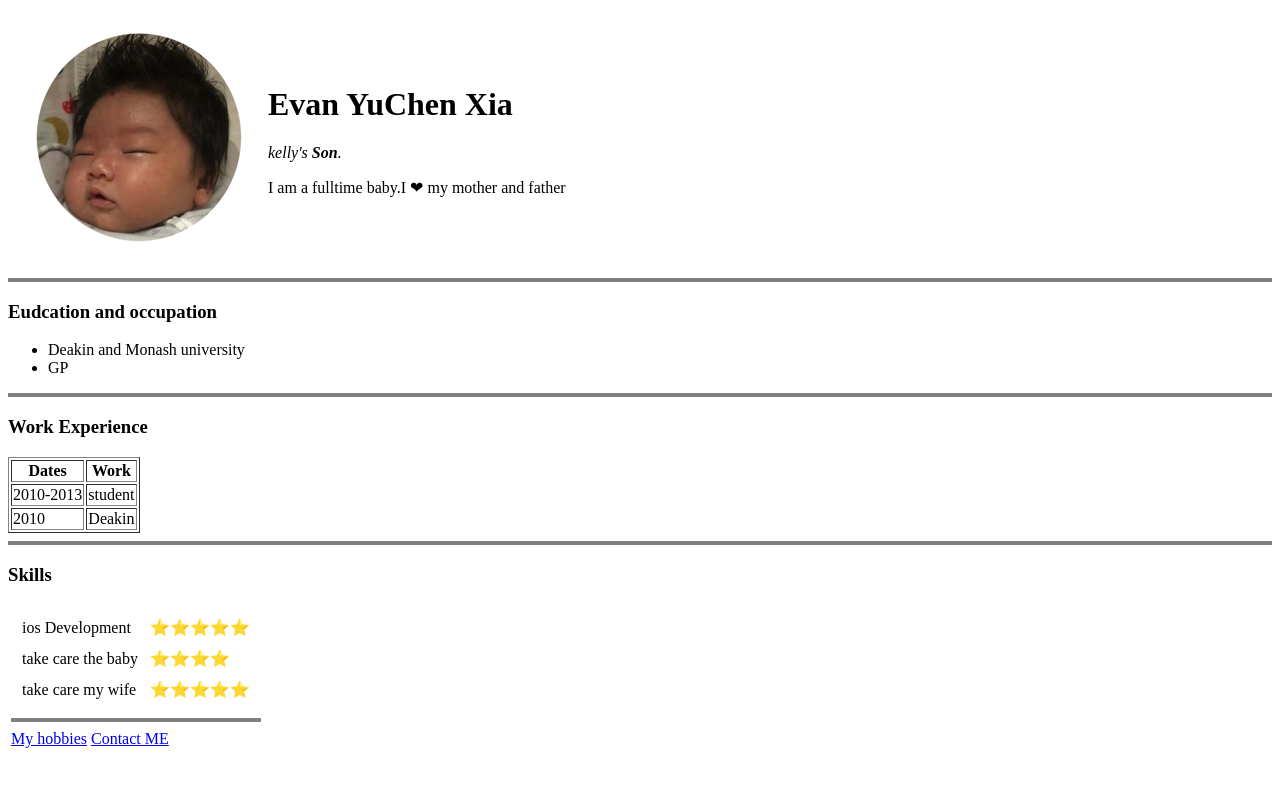
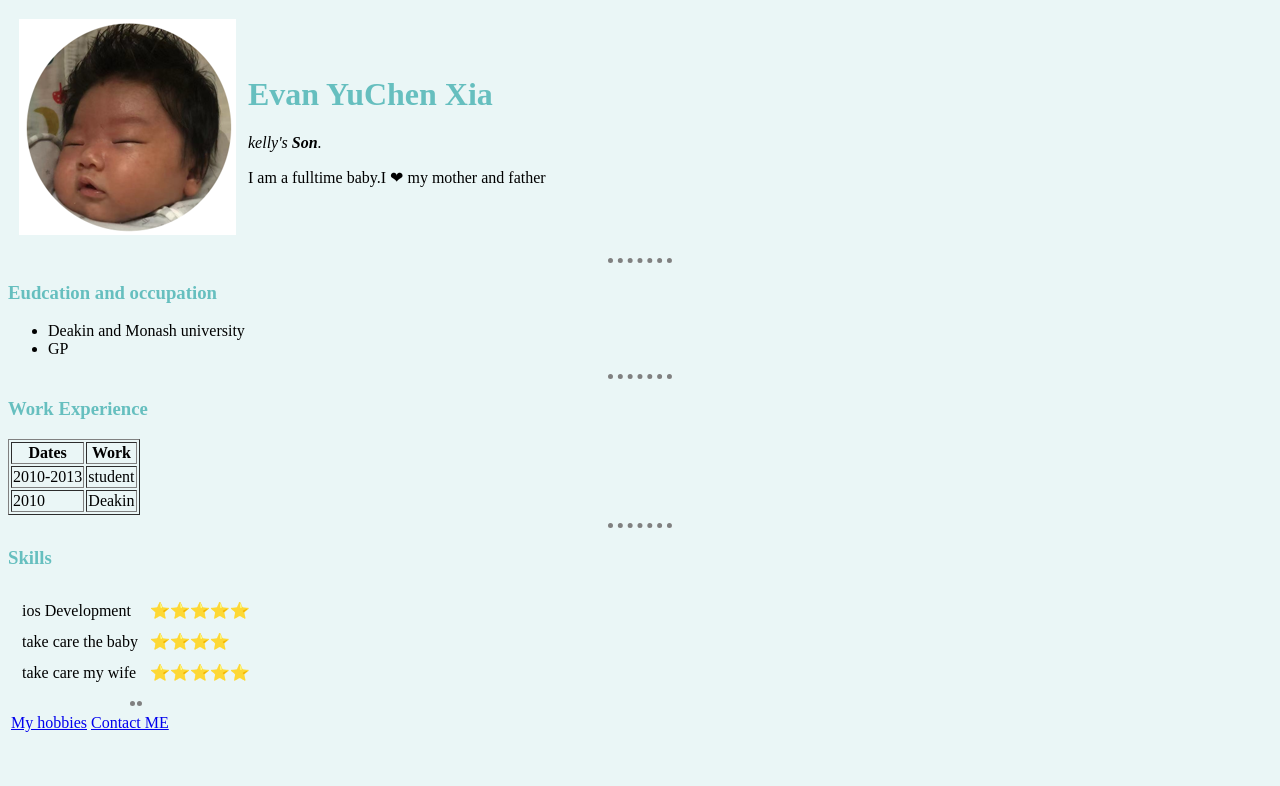
Before and after one commit to XingXia123/CV, a plain HTML site: page index.html in a window 1280 px wide. Drawn offline with Linux system fonts and the light colour scheme.

Commit message:
Add files via upload

```diff
--- /dev/null
+++ b/css/styles.css
@@ -0,0 +1,16 @@
+body {
+  background-color: #EAF6F6;
+}
+h1 {
+  color: #66BFBF
+}
+h3 {
+  color: #66BFBF
+}
+hr {
+  border-style: none;
+  border-top-style: dotted;
+  border-color: grey;
+  border-width: 5px;
+  width: 5%;
+}
--- a/index.html
+++ b/index.html
@@ -1,13 +1,14 @@
 <!DOCTYPE html>
 <html>
-
 <head>
   <meta charset="utf-8">
   <title> Evan's Personal Site</title>
+<link rel="stylesheet" href="css/styles.css">
+
 </head>
 
 <body>
-  <table cellspacing="20">
+  <table cellspacing="10">
     <tr>
       <td><img src="evan XIa.png" alt="Evan profile"></td>
       <td><h1>Evan YuChen Xia</h1>
@@ -16,13 +17,13 @@
     </tr>
   </table>
 
-  <hr size="4" noshade>
+  <hr>
   <h3>Eudcation and occupation</h3>
   <ul>
     <li>Deakin and Monash university </li>
     <li>GP</li>
   </ul>
-  <hr size="4" noshade>
+  <hr>
   <h3>Work Experience</h3>
   <table border="1">
     <thead>
@@ -42,7 +43,7 @@
       <td>Deakin</td>
     </tr>
   </table>
-  <hr size="4" noshade>
+  <hr>
   <h3>Skills</h3>
   <table>
     <tr>
@@ -62,8 +63,7 @@
           </tr>
         </table>
 
-
-  <hr size="4" noshade>
+<hr>
 <a href="hobbies.html">My hobbies</a>
 <a href="contact-me.html">Contact ME</a>
 </body>
```
Also changed, not shown: contact-me.html (+1 -0 lines), hobbies.html (+1 -0 lines), 2 other files.
